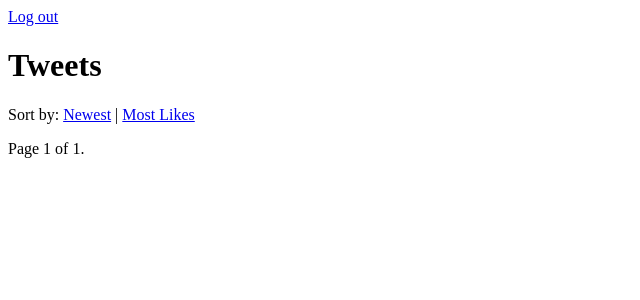
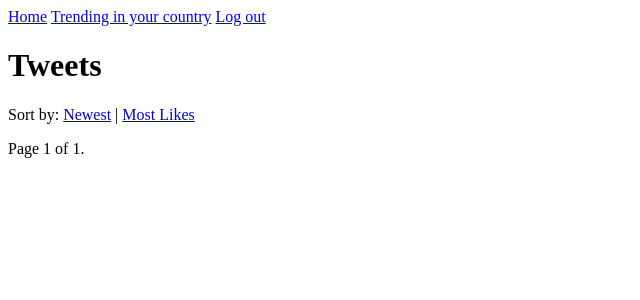
Before and after one commit to Ekaterina-Itchenko/microblogging_app, a Django app: page / in a window 1280 px wide. Shown: the top 300 px of the page, without its empty margins (0-640 px from the left). Run offline with Django 4.2, Linux system fonts and the light colour scheme; the visitor is signed in with stand-in values (Sample User, id 1); data that the repository does not hold is empty.

Commit message:
Added home and trending in your country references in nav bar. Changed available number of tags for tweets.

```diff
--- a/src/microblogging_app/core/presentation_layer/forms/tweet_form.py
+++ b/src/microblogging_app/core/presentation_layer/forms/tweet_form.py
@@ -6,4 +6,4 @@ class TweetForm(forms.Form):
     """An implementation of a tweet (reply of a tweet) form."""
 
     content = forms.CharField(label="Content", widget=forms.Textarea, max_length=400)
-    tags = forms.CharField(label="Tags", widget=forms.Textarea, validators=[TagsNumberValidator(max_number=5)])
+    tags = forms.CharField(label="Tags", widget=forms.Textarea, validators=[TagsNumberValidator(max_number=20)])
--- a/src/microblogging_app/core/presentation_layer/templates/base.html
+++ b/src/microblogging_app/core/presentation_layer/templates/base.html
@@ -10,6 +10,8 @@
 <body>
     <nav>
         {% if user.is_authenticated %}
+            <a href="{% url 'home' %}">Home</a>
+            <a href="{% url 'trending_in_your_country' %}">Trending in your country</a>
             <a href="{% url 'logout' %}">Log out</a>
         {% else %}
             <a href="{% url 'sign_in' %}">Sign in</a>
```
